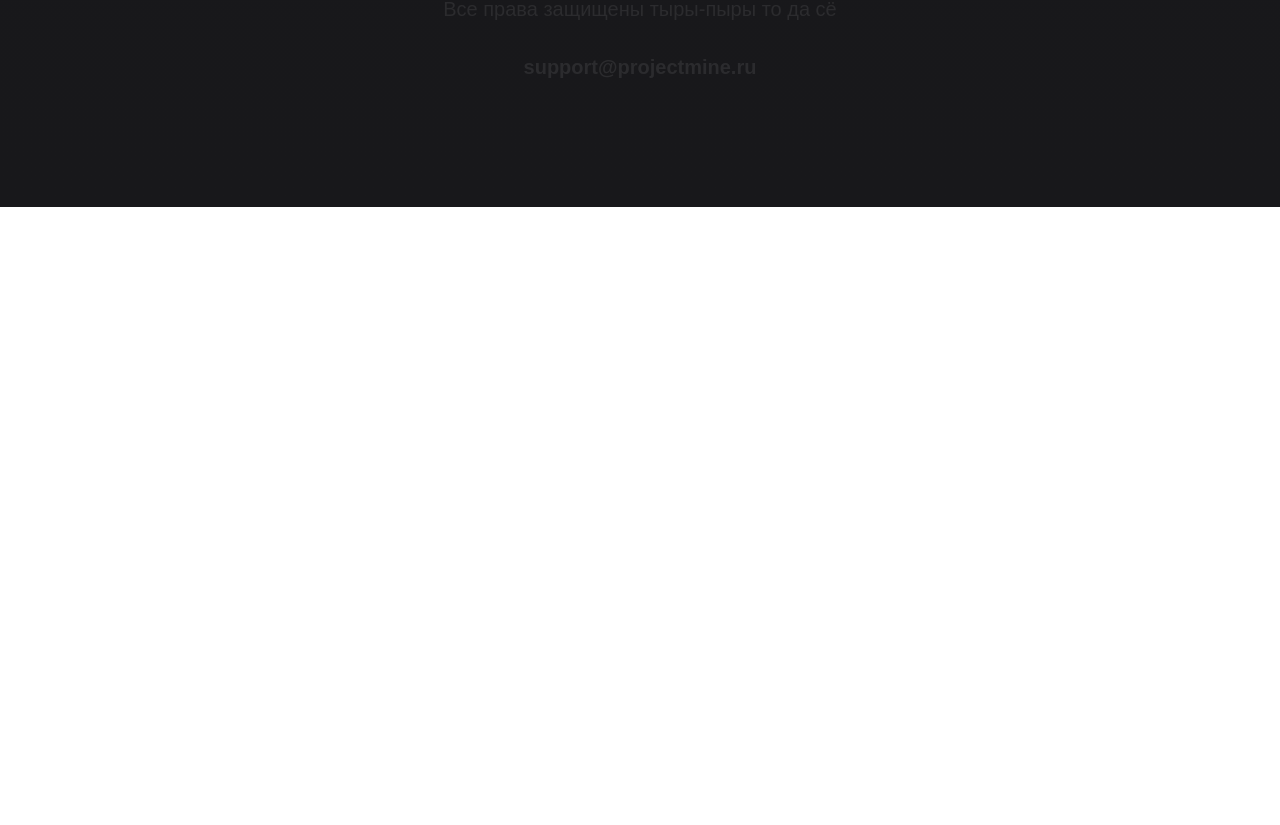
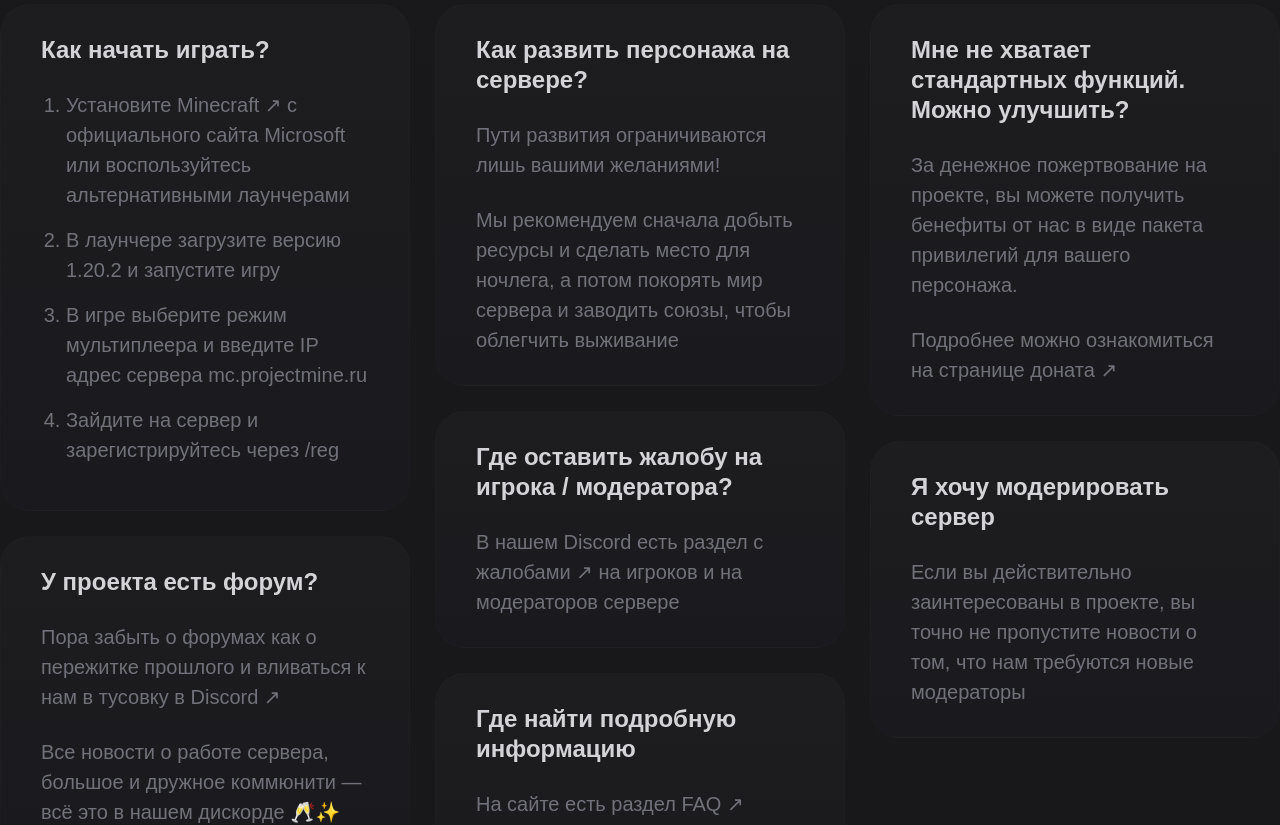
Before and after one commit to projectmine-server/website-client, a React (Vite) app: page / in a window 1280 px wide. Shown: the part 1029-1854 px from the top of the page. Before the commit the page ends 1236 px from the top, so only its background shows below. Built offline with nearby package versions, Linux system fonts and the light colour scheme; a web font is replaced by a local one.

Commit message:
✨ Секция "кратко о главном"

```diff
--- a/src/assets/globals.scss
+++ b/src/assets/globals.scss
@@ -38,6 +38,16 @@ p {
   line-height: 30px;
 }
 
+ol, ul {
+  padding-left: 25px;
+  margin: 0px;
+  line-height: 30px;
+
+  li {
+    margin-bottom: 15px;
+  }
+}
+
 .route {
   min-height: calc(100vh - 2em);
   padding-top: 180px;
--- /dev/null
+++ b/src/components/Block/Block.module.scss
@@ -0,0 +1,18 @@
+.block {
+  background: linear-gradient(180deg, #1D1D20 0%, #1A1A1E 100%),
+              linear-gradient(0deg, rgba(250, 250, 250, 0.01), rgba(250, 250, 250, 0.01));
+  border: 1px solid #FAFAFA03;
+  border-radius: 30px;
+  padding: 30px 40px 30px 40px;
+  display: flex;
+  flex-direction: column;
+  gap: 25px;
+  color: #71717A;
+
+  .header {
+    color: #D4D4D8;
+    font-weight: 700;
+    font-size: 24px;
+    line-height: 30px;
+  }
+}
--- /dev/null
+++ b/src/components/Block/Block.tsx
@@ -0,0 +1,14 @@
+import { HTMLAttributes } from "react";
+import s from "./Block.module.scss";
+
+export const Block = (props: HTMLAttributes<HTMLDivElement>) => {
+  return <div className={s.block}>{props.children}</div>;
+};
+
+const Header = (props: HTMLAttributes<HTMLDivElement>) => {
+  return <div className={s.header}>{props.children}</div>;
+};
+
+Block.Header = Header;
+
+export default Block;
--- /dev/null
+++ b/src/components/MainFAQSection/MainFAQSection.module.scss
@@ -0,0 +1,20 @@
+.mainFAQSection {
+  h2 {
+    width: 100%;
+    text-align: center;
+    margin-bottom: 70px;
+    color: #71717A;
+  }
+
+  .gridContainer {
+    display: grid;
+    grid-template-columns: repeat(3, 1fr);
+    gap: 25px;
+
+    > div {
+      display: flex;
+      flex-direction: column;
+      gap: 25px;
+    }
+  }
+}
--- /dev/null
+++ b/src/components/MainFAQSection/MainFAQSection.tsx
@@ -0,0 +1,90 @@
+import Block from "../Block/Block";
+import Section from "../Section/Section";
+import s from "./MainFAQSection.module.scss";
+
+export const MainFAQSection = () => {
+  return (
+    <Section className={s.mainFAQSection}>
+      <h2>Кратко о главном</h2>
+      <div className={s.gridContainer}>
+        <div>
+          <Block>
+            <Block.Header>Как начать играть?</Block.Header>
+            <ol>
+              <li>
+                Установите Minecraft ↗ с официального сайта Microsoft или
+                воспользуйтесь альтернативными лаунчерами
+              </li>
+              <li>В лаунчере загрузите версию 1.20.2 и запустите игру</li>
+              <li>
+                В игре выберите режим мультиплеера и введите IP адрес сервера
+                mc.projectmine.ru
+              </li>
+              <li>Зайдите на сервер и зарегистрируйтесь через /reg</li>
+            </ol>
+          </Block>
+          <Block>
+            <Block.Header>У проекта есть форум?</Block.Header>
+            <p>
+              Пора забыть о форумах как о пережитке прошлого и вливаться к нам в
+              тусовку в Discord ↗
+            </p>
+            <p>
+              Все новости о работе сервера, большое и дружное коммюнити — всё
+              это в нашем дискорде 🥂✨
+            </p>
+          </Block>
+        </div>
+        <div>
+          <Block>
+            <Block.Header>Как развить персонажа на сервере?</Block.Header>
+            <p>Пути развития ограничиваются лишь вашими желаниями!</p>
+            <p>
+              Мы рекомендуем сначала добыть ресурсы и сделать место для ночлега,
+              а потом покорять мир сервера и заводить союзы, чтобы облегчить
+              выживание
+            </p>
+          </Block>
+          <Block>
+            <Block.Header>
+              Где оставить жалобу на игрока / модератора?
+            </Block.Header>
+            <p>
+              В нашем Discord есть раздел с жалобами ↗ на игроков и на
+              модераторов сервере
+            </p>
+          </Block>
+          <Block>
+            <Block.Header>Где найти подробную информацию</Block.Header>
+            <p>На сайте есть раздел FAQ ↗ </p>
+            <p>
+              Там мы постарались рассказать о сервере много чего интересногои
+              полезного
+            </p>
+          </Block>
+        </div>
+        <div>
+          <Block>
+            <Block.Header>
+              Мне не хватает стандартных функций. Можно улучшить?
+            </Block.Header>
+            <p>
+              За денежное пожертвование на проекте, вы можете получить бенефиты
+              от нас в виде пакета привилегий для вашего персонажа.
+            </p>
+            <p>Подробнее можно ознакомиться на странице доната ↗</p>
+          </Block>
+          <Block>
+            <Block.Header>Я хочу модерировать сервер</Block.Header>
+            <p>
+              Если вы действительно заинтересованы в проекте, вы точно не
+              пропустите новости о том, что нам требуются новые модераторы
+            </p>
+          </Block>
+        </div>
+      </div>
+    </Section>
+  );
+};
+
+export default MainFAQSection;
--- a/src/components/Section/Section.module.scss
+++ b/src/components/Section/Section.module.scss
@@ -1,6 +1,6 @@
 .section {
   max-width: var(--page-width);
-  border: 1px dashed #ffffff2e;
+  // border: 1px dashed #ffffff2e;
   margin: 0px auto;
   margin-bottom: 125px;
 }
--- a/src/routes/Main/Main.tsx
+++ b/src/routes/Main/Main.tsx
@@ -1,10 +1,12 @@
 import MainCoverSection from "../../components/MainCoverSection/MainCoverSection";
+import MainFAQSection from "../../components/MainFAQSection/MainFAQSection";
 import s from "./Main.module.scss";
 
 export const Main = () => {
   return (
     <div className={`route main ${s.route}`}>
       <MainCoverSection />
+      <MainFAQSection />
     </div>
   );
 };
```
